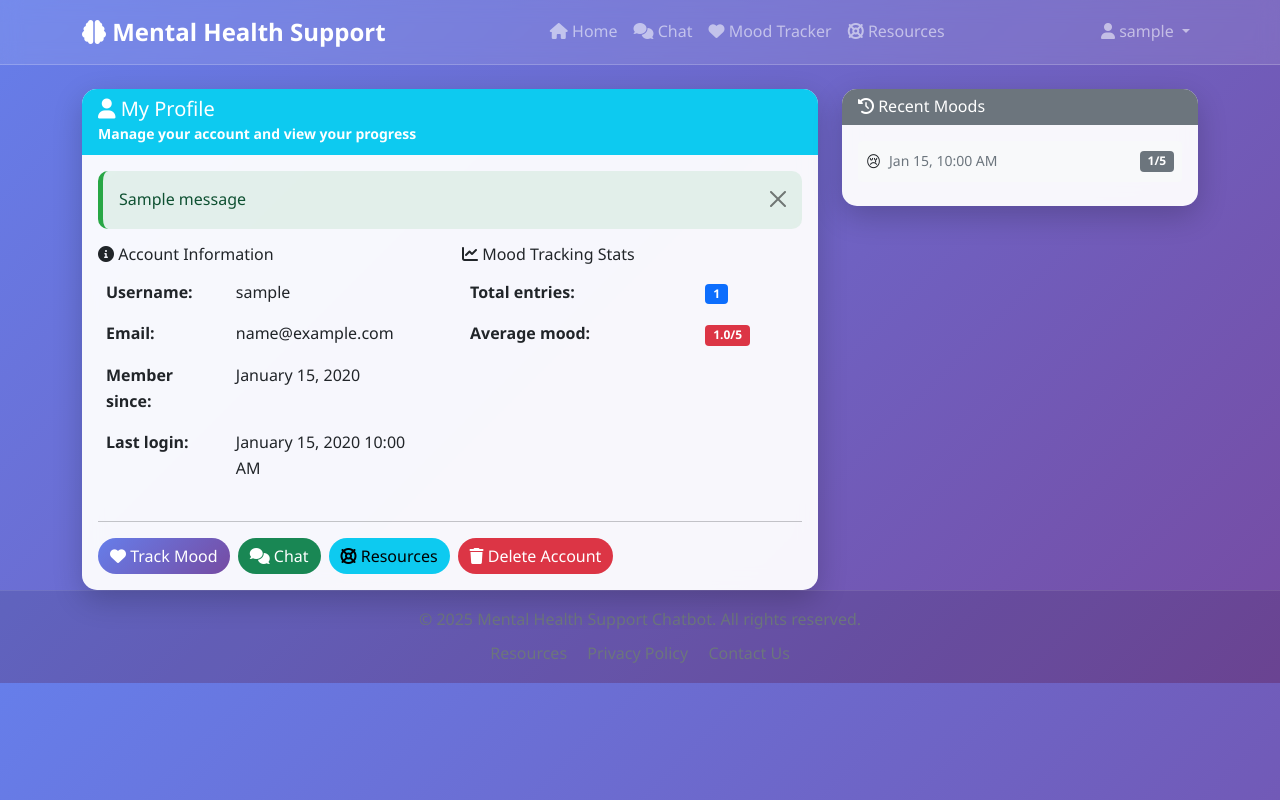
After one commit to GuGu2310/mental_health_chatbot, a Django app: page /profile/ in a window 1280 px wide. The commit adds this page. Run offline with Django 4.2, Linux system fonts and the light colour scheme; a user stored in the database is signed in; tables that the repository leaves empty hold one stand-in row (values such as "Sample post"); one stand-in notice (Sample message) is shown.

Commit message:
Assistant checkpoint: Added user auth system with register/login/logout/delete
Assistant generated file changes:
- chatbot/views.py: Add user authentication views, Add authentication view functions, Add missing import for models
- chatbot/urls.py: Add authentication URLs
- chatbot/templates/chatbot/register.html: Create user registration template
- chatbot/templates/chatbot/login.html: Create user login template
- chatbot/templates/chatbot/profile.html: Create user profile template
- chatbot/templates/chatbot/delete_account.html: Create account deletion confirmation template
- chatbot/templates/chatbot/base.html: Add authentication links to navigation
- chatbot/templates/chatbot/mood_tracker.html: Update mood tracker to show user-specific information

---

User prompt:

I want to add users account create, log in, log out and delete feactures for mood tracker recent records.

Replit-Commit-Author: Assistant
Replit-Commit-Session-Id: 5b1cef7f-5e0a-4d13-9990-80ecf4c961af

```diff
--- a/chatbot/templates/chatbot/base.html
+++ b/chatbot/templates/chatbot/base.html
@@ -31,23 +31,44 @@
                         <a class="nav-link" href="{% url 'mood_tracker' %}"><i class="fas fa-heart"></i> Mood Tracker</a>
                     </li>
                     <li class="nav-item">
-                        <a class="nav-link" href="{% url 'resources' %}"><i class="fas fa-life-ring"></i> Resources</a>
+                        <a class="nav-link" href="{% url 'resources' %}">
+                            <i class="fas fa-life-ring"></i> Resources
+                        </a>
                     </li>
-                    {# Add user authentication links here if implemented #}
+                </ul>
+
+                    <!-- Authentication Links -->
+                    <ul class="navbar-nav ms-auto">
                         {% if user.is_authenticated %}
                             <li class="nav-item dropdown">
-                        <a class="nav-link dropdown-toggle" href="#" id="navbarDropdown" role="button" data-bs-toggle="dropdown" aria-expanded="false">
-                            <i class="fas fa-user-circle"></i> {{ user.username }}
+                                <a class="nav-link dropdown-toggle" href="#" id="navbarDropdown" role="button"
+                                   data-bs-toggle="dropdown" aria-expanded="false">
+                                    <i class="fas fa-user"></i> {{ user.username }}
                                 </a>
-                        <ul class="dropdown-menu dropdown-menu-end" aria-labelledby="navbarDropdown">
-                            <li><a class="dropdown-item" href="#">Profile</a></li> {# Link to user profile if you create one #}
+                                <ul class="dropdown-menu dropdown-menu-end">
+                                    <li><a class="dropdown-item" href="{% url 'profile' %}">
+                                        <i class="fas fa-user"></i> My Profile
+                                    </a></li>
+                                    <li><a class="dropdown-item" href="{% url 'mood_tracker' %}">
+                                        <i class="fas fa-heart"></i> Mood Tracker
+                                    </a></li>
                                     <li><hr class="dropdown-divider"></li>
-                            <li><a class="dropdown-item" href="{% url 'admin:index' %}">Admin</a></li>
-                            <li><a class="dropdown-item" href="#">Logout</a></li> {# Implement logout view #}
+                                    <li><a class="dropdown-item" href="{% url 'logout' %}">
+                                        <i class="fas fa-sign-out-alt"></i> Logout
+                                    </a></li>
                                 </ul>
                             </li>
                         {% else %}
-                    {# You can add login/signup links if you implement user auth #}
+                            <li class="nav-item">
+                                <a class="nav-link" href="{% url 'login' %}">
+                                    <i class="fas fa-sign-in-alt"></i> Sign In
+                                </a>
+                            </li>
+                            <li class="nav-item">
+                                <a class="nav-link" href="{% url 'register' %}">
+                                    <i class="fas fa-user-plus"></i> Sign Up
+                                </a>
+                            </li>
                         {% endif %}
                     </ul>
                 </div>
--- /dev/null
+++ b/chatbot/templates/chatbot/profile.html
@@ -0,0 +1,169 @@
+
+{% extends 'chatbot/base.html' %}
+
+{% block title %}My Profile - Mental Health Chatbot{% endblock %}
+
+{% block content %}
+<div class="container mt-4">
+    <div class="row">
+        <div class="col-lg-8">
+            <div class="card">
+                <div class="card-header bg-info text-white">
+                    <h5 class="mb-0">
+                        <i class="fas fa-user"></i> My Profile
+                    </h5>
+                    <small>Manage your account and view your progress</small>
+                </div>
+                <div class="card-body">
+                    {% if messages %}
+                        {% for message in messages %}
+                            <div class="alert alert-{{ message.tags }} alert-dismissible fade show" role="alert">
+                                {{ message }}
+                                <button type="button" class="btn-close" data-bs-dismiss="alert"></button>
+                            </div>
+                        {% endfor %}
+                    {% endif %}
+
+                    <div class="row">
+                        <div class="col-md-6">
+                            <h6><i class="fas fa-info-circle"></i> Account Information</h6>
+                            <table class="table table-borderless">
+                                <tr>
+                                    <td><strong>Username:</strong></td>
+                                    <td>{{ user.username }}</td>
+                                </tr>
+                                <tr>
+                                    <td><strong>Email:</strong></td>
+                                    <td>{{ user.email|default:"Not provided" }}</td>
+                                </tr>
+                                <tr>
+                                    <td><strong>Member since:</strong></td>
+                                    <td>{{ user.date_joined|date:"F d, Y" }}</td>
+                                </tr>
+                                <tr>
+                                    <td><strong>Last login:</strong></td>
+                                    <td>{{ user.last_login|date:"F d, Y g:i A"|default:"Never" }}</td>
+                                </tr>
+                            </table>
+                        </div>
+                        <div class="col-md-6">
+                            <h6><i class="fas fa-chart-line"></i> Mood Tracking Stats</h6>
+                            <table class="table table-borderless">
+                                <tr>
+                                    <td><strong>Total entries:</strong></td>
+                                    <td><span class="badge bg-primary">{{ total_moods }}</span></td>
+                                </tr>
+                                <tr>
+                                    <td><strong>Average mood:</strong></td>
+                                    <td>
+                                        {% if avg_mood > 0 %}
+                                            <span class="badge
+                                                {% if avg_mood <= 2 %}bg-danger
+                                                {% elif avg_mood <= 3 %}bg-warning
+                                                {% elif avg_mood <= 4 %}bg-info
+                                                {% else %}bg-success{% endif %}">
+                                                {{ avg_mood }}/5
+                                            </span>
+                                        {% else %}
+                                            <span class="text-muted">No data</span>
+                                        {% endif %}
+                                    </td>
+                                </tr>
+                            </table>
+                        </div>
+                    </div>
+
+                    <hr>
+
+                    <div class="d-flex gap-2 flex-wrap">
+                        <a href="{% url 'mood_tracker' %}" class="btn btn-primary">
+                            <i class="fas fa-heart"></i> Track Mood
+                        </a>
+                        <a href="{% url 'chat' %}" class="btn btn-success">
+                            <i class="fas fa-comments"></i> Chat
+                        </a>
+                        <a href="{% url 'resources' %}" class="btn btn-info">
+                            <i class="fas fa-life-ring"></i> Resources
+                        </a>
+                        <button type="button" class="btn btn-danger" data-bs-toggle="modal" data-bs-target="#deleteModal">
+                            <i class="fas fa-trash"></i> Delete Account
+                        </button>
+                    </div>
+                </div>
+            </div>
+        </div>
+
+        <div class="col-lg-4">
+            {% if recent_moods %}
+            <div class="card">
+                <div class="card-header bg-secondary text-white">
+                    <h6 class="mb-0">
+                        <i class="fas fa-history"></i> Recent Moods
+                    </h6>
+                </div>
+                <div class="card-body">
+                    {% for mood in recent_moods %}
+                        <div class="d-flex justify-content-between align-items-center mb-2 p-2 bg-light rounded">
+                            <div class="d-flex align-items-center">
+                                <span class="me-2">
+                                    {% if mood.mood_level == 1 %}😢
+                                    {% elif mood.mood_level == 2 %}😟
+                                    {% elif mood.mood_level == 3 %}😐
+                                    {% elif mood.mood_level == 4 %}😊
+                                    {% elif mood.mood_level == 5 %}😄
+                                    {% endif %}
+                                </span>
+                                <small class="text-muted">
+                                    {{ mood.created_at|date:"M d, g:i A" }}
+                                </small>
+                            </div>
+                            <span class="badge bg-secondary">{{ mood.mood_level }}/5</span>
+                        </div>
+                    {% endfor %}
+                </div>
+            </div>
+            {% endif %}
+        </div>
+    </div>
+</div>
+
+<!-- Delete Account Modal -->
+<div class="modal fade" id="deleteModal" tabindex="-1" aria-hidden="true">
+    <div class="modal-dialog modal-dialog-centered">
+        <div class="modal-content">
+            <div class="modal-header bg-danger text-white">
+                <h5 class="modal-title">
+                    <i class="fas fa-exclamation-triangle"></i> Delete Account
+                </h5>
+                <button type="button" class="btn-close btn-close-white" data-bs-dismiss="modal"></button>
+            </div>
+            <div class="modal-body">
+                <div class="alert alert-danger">
+                    <strong>Warning:</strong> This action cannot be undone!
+                </div>
+                <p>Are you sure you want to permanently delete your account? This will:</p>
+                <ul>
+                    <li>Delete all your mood tracking data</li>
+                    <li>Delete all your chat conversations</li>
+                    <li>Remove your account permanently</li>
+                </ul>
+                <form method="post" action="{% url 'delete_account' %}">
+                    {% csrf_token %}
+                    <div class="mb-3">
+                        <label for="password" class="form-label">Enter your password to confirm:</label>
+                        <input type="password" class="form-control" name="password" required>
+                    </div>
+                    <div class="d-flex gap-2">
+                        <button type="submit" class="btn btn-danger">
+                            <i class="fas fa-trash"></i> Yes, Delete My Account
+                        </button>
+                        <button type="button" class="btn btn-secondary" data-bs-dismiss="modal">
+                            Cancel
+                        </button>
+                    </div>
+                </form>
+            </div>
+        </div>
+    </div>
+</div>
+{% endblock %}
--- a/chatbot/urls.py
+++ b/chatbot/urls.py
@@ -8,4 +8,9 @@ urlpatterns = [
     path('mood-tracker/', views.mood_tracker, name='mood_tracker'),
     path('resources/', views.resources, name='resources'),
     path('clear-chat/', views.clear_chat, name='clear_chat'),
+    path('register/', views.register_view, name='register'),
+    path('login/', views.login_view, name='login'),
+    path('logout/', views.logout_view, name='logout'),
+    path('profile/', views.profile_view, name='profile'),
+    path('delete-account/', views.delete_account_view, name='delete_account'),
 ]
--- a/chatbot/views.py
+++ b/chatbot/views.py
@@ -3,10 +3,14 @@ from django.http import JsonResponse
 from django.contrib.auth.decorators import login_required
 from django.views.decorators.csrf import csrf_exempt
 from django.views.decorators.http import require_http_methods
-from django.contrib.auth import login
-from django.contrib.auth.forms import UserCreationForm
-from .models import Conversation, Message, MoodEntry, SupportResource
+from django.contrib.auth import login, logout, authenticate
+from django.contrib.auth.forms import UserCreationForm, AuthenticationForm
+from django.contrib.auth.models import User
+from django.contrib import messages
+from django.db import models
+from .models import Conversation, Message, MoodEntry, SupportResource, UserProfile
 from .ai_processor import MentalHealthChatbot
+from .forms import CustomUserCreationForm
 import json
 import uuid
 import logging
@@ -222,3 +226,113 @@ def clear_chat(request):
             del request.session['conversation_id']
 
     return redirect('chat')
+
+def register_view(request):
+    """User registration"""
+    if request.user.is_authenticated:
+        return redirect('index')
+
+    if request.method == 'POST':
+        form = CustomUserCreationForm(request.POST)
+        if form.is_valid():
+            user = form.save()
+            # Create user profile
+            UserProfile.objects.create(
+                user=user,
+                consent_given=True,
+                privacy_accepted=True
+            )
+            # Log the user in
+            login(request, user)
+            messages.success(request, 'Account created successfully! Welcome!')
+            return redirect('mood_tracker')
+        else:
+            messages.error(request, 'Please correct the errors below.')
+    else:
+        form = CustomUserCreationForm()
+
+    return render(request, 'chatbot/register.html', {'form': form})
+
+def login_view(request):
+    """User login"""
+    if request.user.is_authenticated:
+        return redirect('index')
+
+    if request.method == 'POST':
+        form = AuthenticationForm(request, data=request.POST)
+        if form.is_valid():
+            username = form.cleaned_data.get('username')
+            password = form.cleaned_data.get('password')
+            user = authenticate(username=username, password=password)
+            if user is not None:
+                login(request, user)
+                messages.success(request, f'Welcome back, {username}!')
+                # Redirect to next page if specified, otherwise mood tracker
+                next_page = request.GET.get('next', 'mood_tracker')
+                return redirect(next_page)
+        else:
+            messages.error(request, 'Invalid username or password.')
+    else:
+        form = AuthenticationForm()
+
+    return render(request, 'chatbot/login.html', {'form': form})
+
+def logout_view(request):
+    """User logout"""
+    if request.user.is_authenticated:
+        messages.success(request, 'You have been logged out successfully.')
+        logout(request)
+    return redirect('index')
+
+@login_required
+def profile_view(request):
+    """User profile management"""
+    try:
+        profile = request.user.userprofile
+    except UserProfile.DoesNotExist:
+        profile = UserProfile.objects.create(user=request.user)
+
+    # Get user's mood statistics
+    total_moods = MoodEntry.objects.filter(user=request.user).count()
+    recent_moods = MoodEntry.objects.filter(user=request.user).order_by('-created_at')[:5]
+
+    if total_moods > 0:
+        avg_mood = MoodEntry.objects.filter(user=request.user).aggregate(
+            avg_mood=models.Avg('mood_level')
+        )['avg_mood']
+    else:
+        avg_mood = 0
+
+    context = {
+        'profile': profile,
+        'total_moods': total_moods,
+        'recent_moods': recent_moods,
+        'avg_mood': round(avg_mood, 1) if avg_mood else 0
+    }
+
+    return render(request, 'chatbot/profile.html', context)
+
+@login_required
+def delete_account_view(request):
+    """Delete user account and all associated data"""
+    if request.method == 'POST':
+        password = request.POST.get('password')
+        if request.user.check_password(password):
+            # Delete all user's mood entries
+            MoodEntry.objects.filter(user=request.user).delete()
+            # Delete all user's conversations
+            Conversation.objects.filter(user=request.user).delete()
+            # Delete user profile
+            try:
+                request.user.userprofile.delete()
+            except UserProfile.DoesNotExist:
+                pass
+            # Delete the user account
+            username = request.user.username
+            request.user.delete()
+            messages.success(request, f'Account {username} has been permanently deleted.')
+            return redirect('index')
+        else:
+            messages.error(request, 'Incorrect password. Account deletion cancelled.')
+
+    return render(request, 'chatbot/delete_account.html')
```
Also changed, not shown: chatbot/templates/chatbot/delete_account.html (added, +59 -0 lines), chatbot/templates/chatbot/login.html (added, +73 -0 lines), chatbot/templates/chatbot/mood_tracker.html (+12 -0 lines), chatbot/templates/chatbot/register.html (added, +96 -0 lines). Lines whose indentation alone changed are shown as unchanged.
